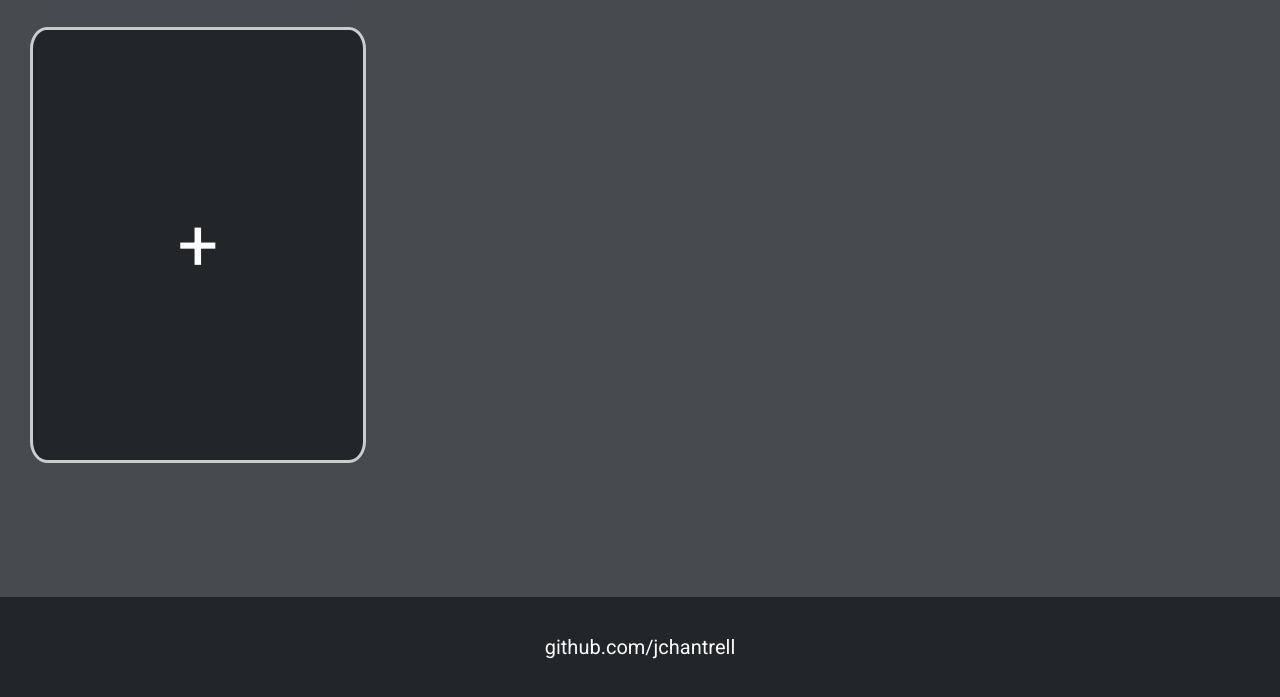
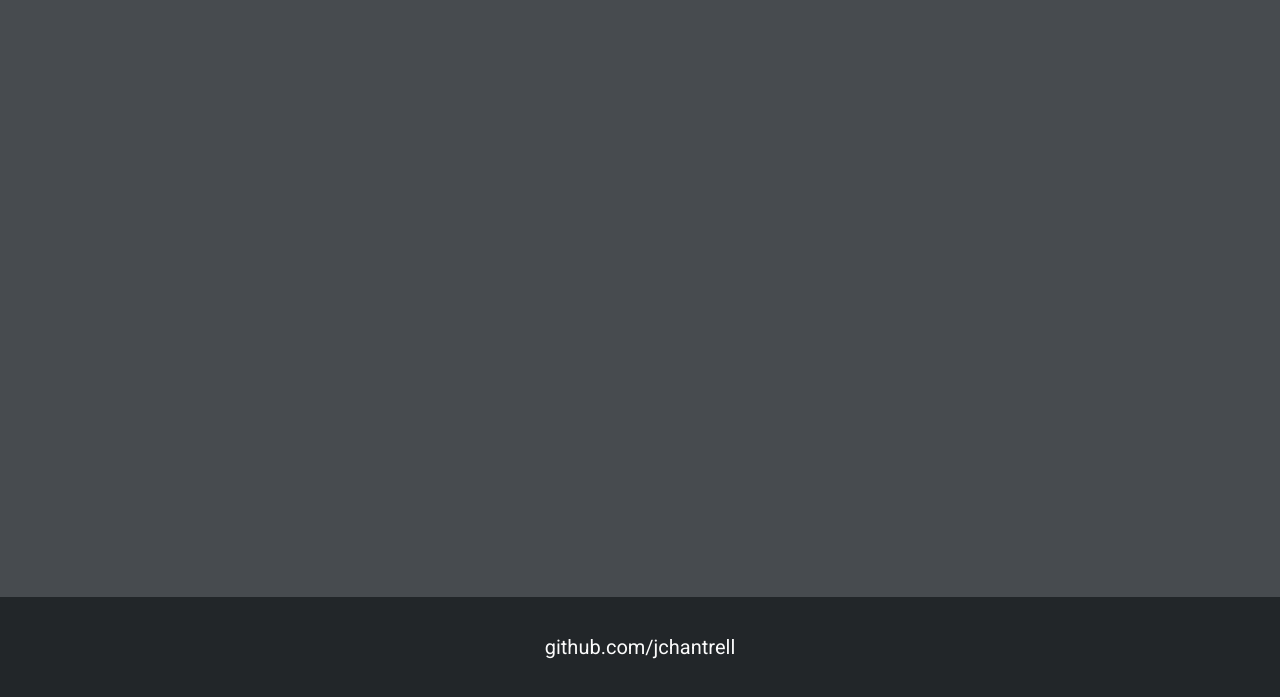
Before and after one commit to jchantrell/library, a plain HTML site: page index.html in a window 1280 px wide. Shown: the part 103-800 px from the top of the page. Drawn offline with Linux system fonts and the light colour scheme.

Commit message:
Removed new book tile, create it via js now

```diff
--- a/index.html
+++ b/index.html
@@ -12,9 +12,6 @@
     <div class='navbar'>Book Repository</div>
     <div class='content'>
         <div class='library'>
-            <div class='new book'>
-                <div class='add'>+</div>
-            </div>
         </div>
     </div>
     <footer class='footer'>
```
